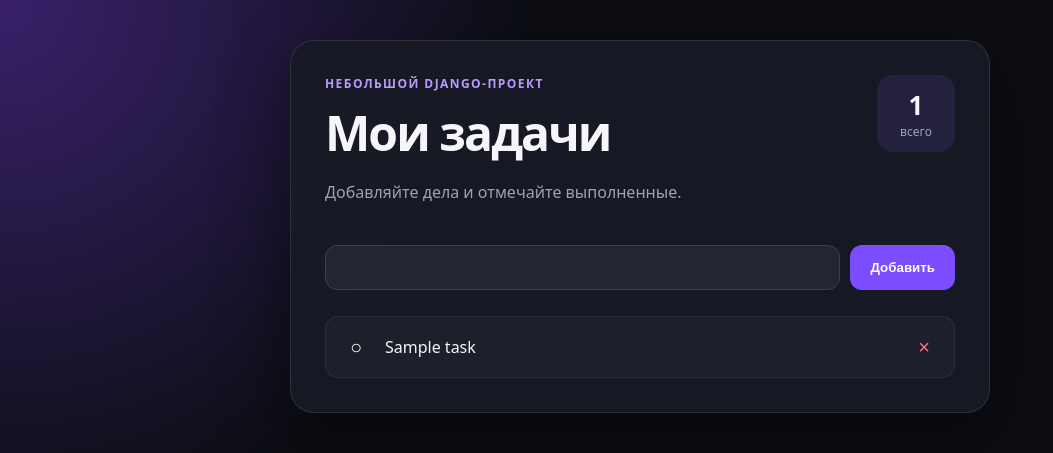
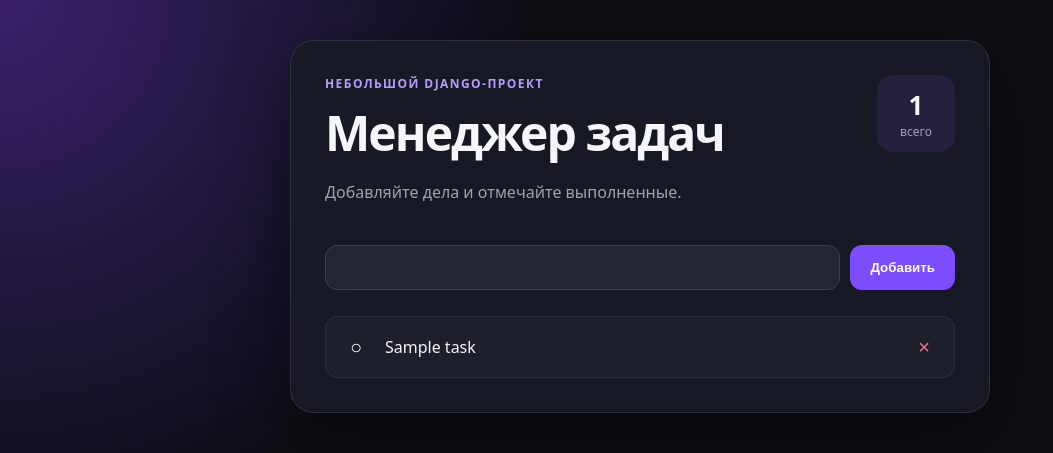
Before and after one commit to goodUSSar/Simple-Django-tasks-applicatoin, a Django app: template tasks/templates/tasks/task_list.html in a window 1280 px wide. Shown: the top 453 px of the page, without its empty margins (0-1053 px from the left). Run offline with Django 5.2, Linux system fonts and the light colour scheme; the template is opened without the code that fills it: most values are stand-ins (such as "Sample title", 1, 10 or a date in 2020); form fields are guessed from the names that the template uses.

Commit message:
Change application panel

```diff
--- a/tasks/templates/tasks/task_list.html
+++ b/tasks/templates/tasks/task_list.html
@@ -12,7 +12,7 @@
         <header>
             <div>
                 <p class="label">НЕБОЛЬШОЙ DJANGO-ПРОЕКТ</p>
-                <h1>Мои задачи</h1>
+                <h1>Менеджер задач</h1>
                 <p class="subtitle">Добавляйте дела и отмечайте выполненные.</p>
             </div>
             <div class="count">
```
